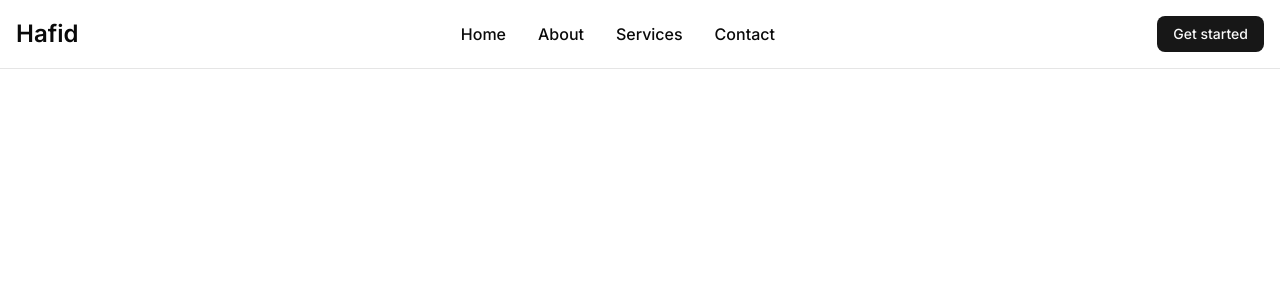
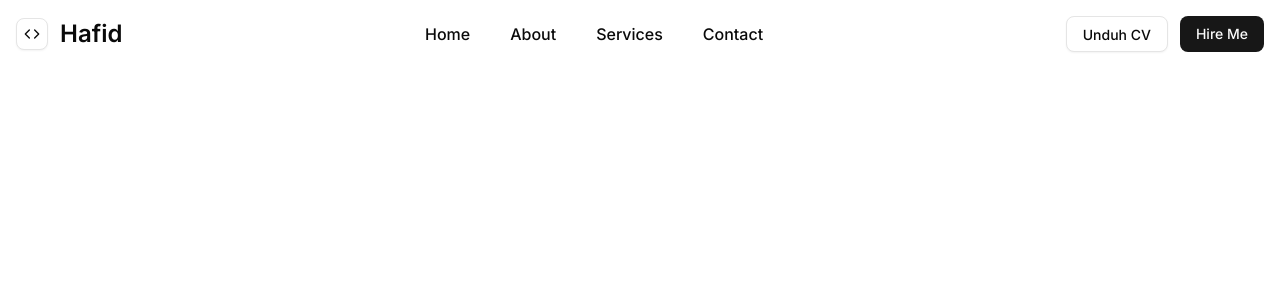
Before and after one commit to hafidarsyah/hafid-portfolio, a Next.js app: page / in a window 1280 px wide. Shown: the top 300 px of the page. Built offline with nearby package versions, Linux system fonts and the light colour scheme.

Commit message:
Refactor Navbar component to improve structure, enhance scroll behavior, and update button styles for better user experience

```diff
--- a/src/app/components/navbar.tsx
+++ b/src/app/components/navbar.tsx
@@ -2,7 +2,7 @@
 
 import * as React from "react";
 import Link from "next/link";
-import { Menu, X } from "lucide-react";
+import { Code, Menu, X } from "lucide-react";
 
 import { Button } from "@/components/ui/button";
 import { cn } from "@/lib/utils";
@@ -16,50 +16,68 @@ const navItems = [
 
 export default function Navbar() {
   const [isOpen, setIsOpen] = React.useState(false);
+  const [scrolled, setScrolled] = React.useState(false);
+
+  React.useEffect(() => {
+    const handleScroll = () => setScrolled(window.scrollY > 10);
+    window.addEventListener("scroll", handleScroll);
+    return () => window.removeEventListener("scroll", handleScroll);
+  }, []);
 
   return (
-    <nav className="bg-background fixed w-full z-20 top-0 start-0 border-b border-border">
-      <div className="max-w-screen-xl flex flex-wrap items-center justify-between mx-auto p-4">
-        {/* Logo */}
-        <Link href="/" className="flex items-center space-x-3">
-          <span className="self-center text-2xl font-semibold whitespace-nowrap">
-            Hafid
-          </span>
+    <nav
+      className={cn(
+        "fixed top-0 left-0 w-full z-20 bg-background transition-all",
+        scrolled ? "border-b border-border" : "border-b-0"
+      )}
+    >
+      <div className="max-w-7xl mx-auto flex flex-wrap items-center justify-between p-4">
+        <Link href="/" className="flex items-center gap-3">
+          <Button size="icon-sm" variant="outline" className="cursor-pointer">
+            <Code className="h-4 w-4" />
+          </Button>
+          <span className="text-2xl font-semibold">Hafid</span>
         </Link>
 
-        {/* CTA Button & Mobile Menu Toggle */}
-        <div className="flex md:order-2 space-x-3 md:space-x-0">
-          <Button>Get started</Button>
+        <div className="flex items-center gap-3 md:order-2">
+          <Button variant="outline" className="hidden md:block cursor-pointer">
+            Unduh CV
+          </Button>
+
+          <Button className="hidden md:block cursor-pointer">Hire Me</Button>
 
           <Button
-            variant="ghost"
+            variant="outline"
             size="icon"
-            className="md:hidden border border-border"
             onClick={() => setIsOpen(!isOpen)}
+            className="md:hidden"
           >
-            <span className="sr-only">Toggle menu</span>
-            {isOpen ? <X className="h-5 w-5" /> : <Menu className="h-5 w-5" />}
+            <span className="sr-only">Toggle Menu</span>
+            {isOpen ? <X /> : <Menu />}
           </Button>
         </div>
 
-        {/* Mobile Menu */}
         <div
           className={cn(
             "items-center justify-between w-full md:flex md:w-auto md:order-1",
             isOpen ? "block" : "hidden"
           )}
         >
-          <ul className="flex flex-col md:p-0 mt-4 font-medium border border-border rounded-lg md:space-x-8 md:flex-row md:mt-0 md:border-0">
+          <ul className="flex flex-col md:flex-row md:items-center font-medium gap-2 md:gap-4 mt-4 md:mt-0">
             {navItems.map((item) => (
               <li key={item.href}>
-                <Link
-                  href={item.href}
-                  className="block py-2 px-3 rounded-sm md:p-0"
-                >
+                <Link href={item.href} className="block py-1.5 px-3 rounded-sm hover:bg-accent hover:text-accent-foreground transition-colors">
                   {item.label}
                 </Link>
               </li>
             ))}
+
+            <li className="w-full border-t border-border mt-3 pt-3 space-y-2 md:hidden">
+              <Button variant="outline" className="w-full cursor-pointer">
+                Unduh CV
+              </Button>
+              <Button className="w-full cursor-pointer">Hire Me</Button>
+            </li>
           </ul>
         </div>
       </div>
```
